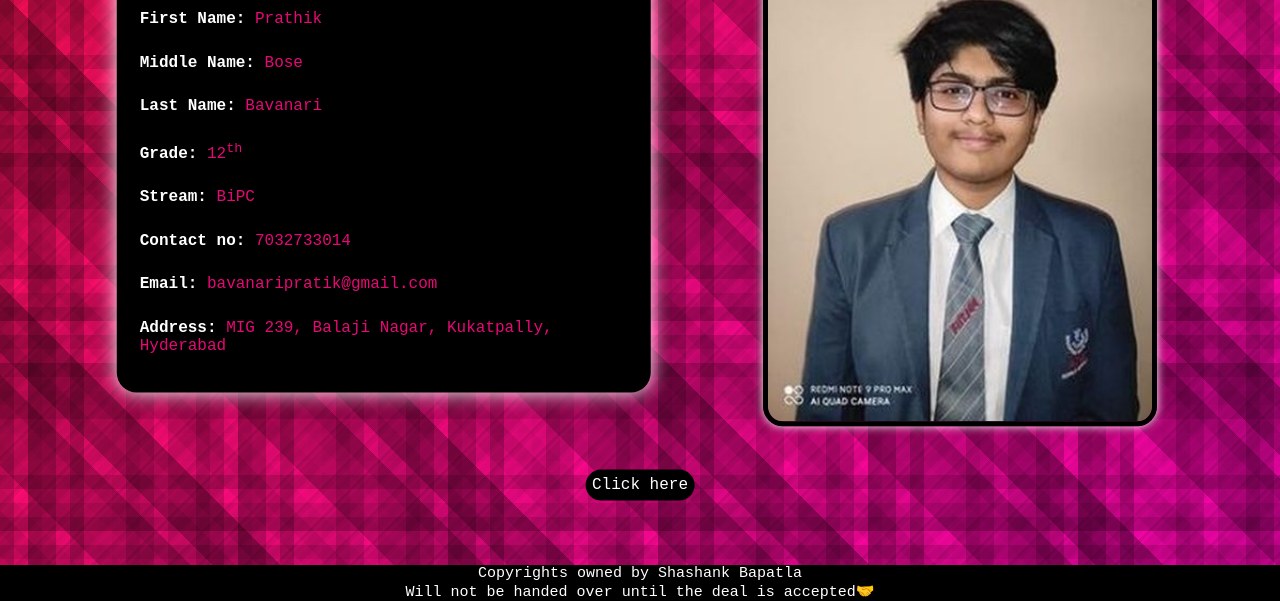
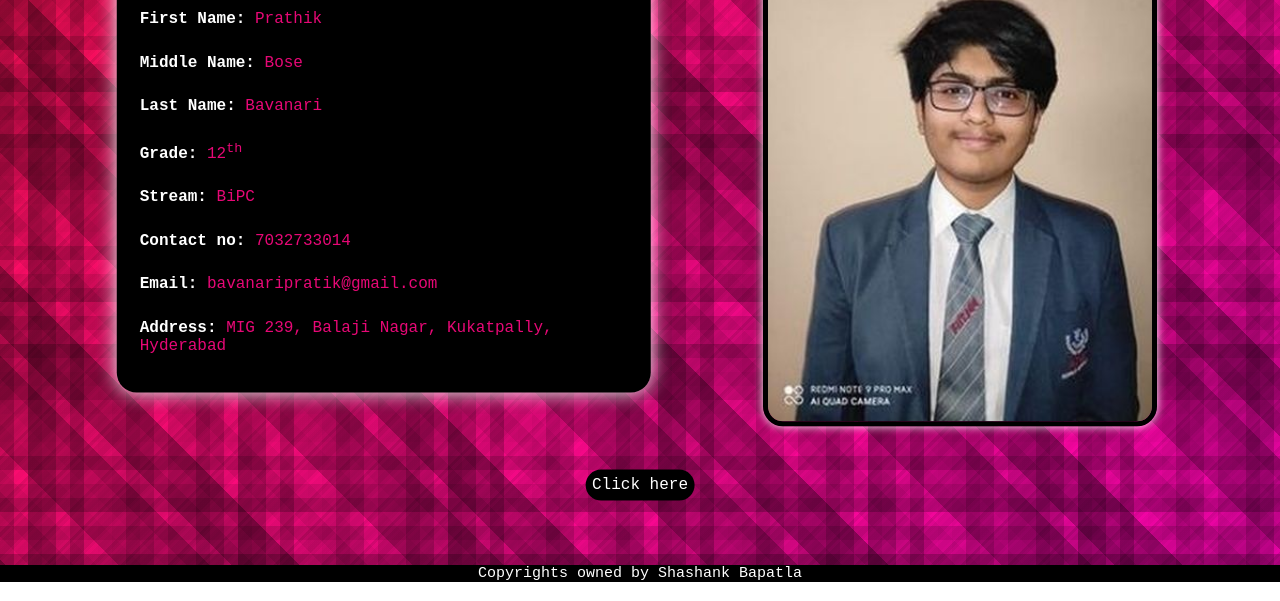
Before and after one commit to ShashankOnFire/primal-razzz, a plain HTML site: page index.html in a window 1280 px wide. Shown: the part 235-836 px from the top of the page. Drawn offline with Linux system fonts and the light colour scheme.

Commit message:
Update index.html

```diff
--- a/index.html
+++ b/index.html
@@ -31,7 +31,7 @@
     </section>
     <section id="section_two">
         <p>Copyrights owned by Shashank Bapatla</p>
-        <p>Will not be handed over until the deal is accepted🤝</p>
+        <!--<p>Will not be handed over until the deal is accepted🤝</p>-->
     </section>
 </body>
 
```
